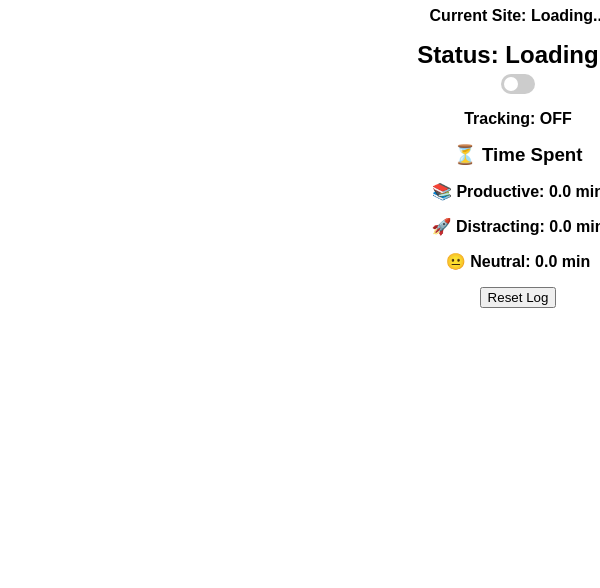
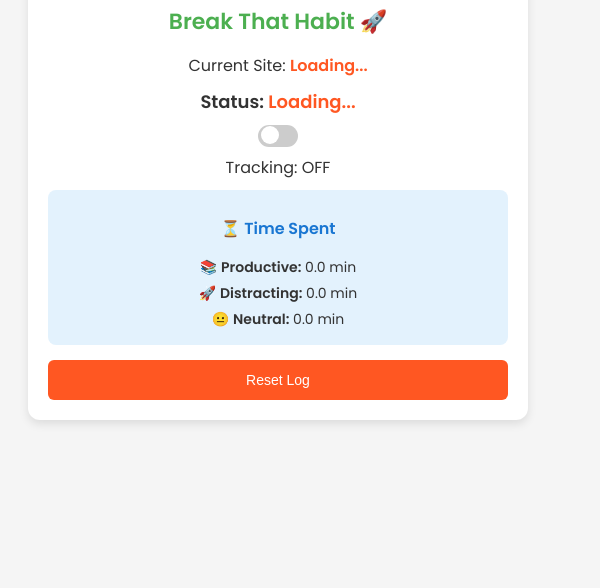
Before and after one commit to burakaliu/breakthatstupidhabit, a browser extension: page popup.html in a window 400 px wide. Shown: the part 256-844 px from the top of the page, 600 px wide, since content can reach past the window. Drawn offline with Linux system fonts and the light colour scheme.

Commit message:
reverted to correct css file that charles made

```diff
--- a/styles.css
+++ b/styles.css
@@ -1,24 +1,63 @@
+@import url('https://fonts.googleapis.com/css2?family=Poppins:wght@300;400;600&display=swap');
+
 body {
-    font-family: Arial, sans-serif;
+    font-family: 'Poppins', sans-serif;
     text-align: center;
-    width: 1000px;
+    background: #f5f5f5;
+    color: #333;
+    padding: 20px;
     min-width: 500px;
-    padding: 10px;
+    height: 250px;
+}
+.container {
+    background: white;
+    padding: 20px;
+    border-radius: 12px;
+    box-shadow: 0 4px 10px rgba(0, 0, 0, 0.1);
 }
 
-h2, h3 {
+h1 {
+    font-size: 22px;
+    color: #4CAF50;
+    margin-bottom: 15px;
+}
+
+h2 {
+    font-size: 18px;
+    margin: 10px 0;
+}
+
+.highlight {
+    font-weight: bold;
+    color: #ff5722;
+}
+
+p {
     margin: 5px 0;
 }
 
-p {
-    font-weight: bold;
+.time-log {
+    background: #e3f2fd;
+    padding: 10px;
+    border-radius: 8px;
+    margin-top: 10px;
 }
+
+.time-log h3 {
+    font-size: 16px;
+    color: #1976D2;
+}
+
+.time-log p {
+    font-size: 14px;
+}
+
 
 .switch {
     position: relative;
     display: inline-block;
-    width: 34px;
-    height: 20px;
+    width: 40px;
+    height: 22px;
 }
 
 .switch input {
@@ -36,17 +75,44 @@ p {
     bottom: 0;
     background-color: #ccc;
     transition: 0.4s;
-    border-radius: 34px;
+    border-radius: 20px;
 }
 
 .slider:before {
     position: absolute;
     content: "";
-    height: 14px;
-    width: 14px;
+    height: 18px;
+    width: 18px;
     left: 3px;
     bottom: 3px;
     background-color: white;
     transition: 0.4s;
     border-radius: 50%;
 }
+
+input:checked + .slider {
+    background-color: #4CAF50;
+}
+
+input:checked + .slider:before {
+    transform: translateX(18px);
+}
+
+
+.btn {
+    background: #ff5722;
+    color: white;
+    border: none;
+    padding: 12px 20px;
+    border-radius: 6px;
+    cursor: pointer;
+    font-size: 14px;
+    transition: 0.3s;
+    margin-top: 15px;
+    width: 100%;
+    box-sizing: border-box;
+}
+
+.btn:hover {
+    background: #e64a19;
+}
```
